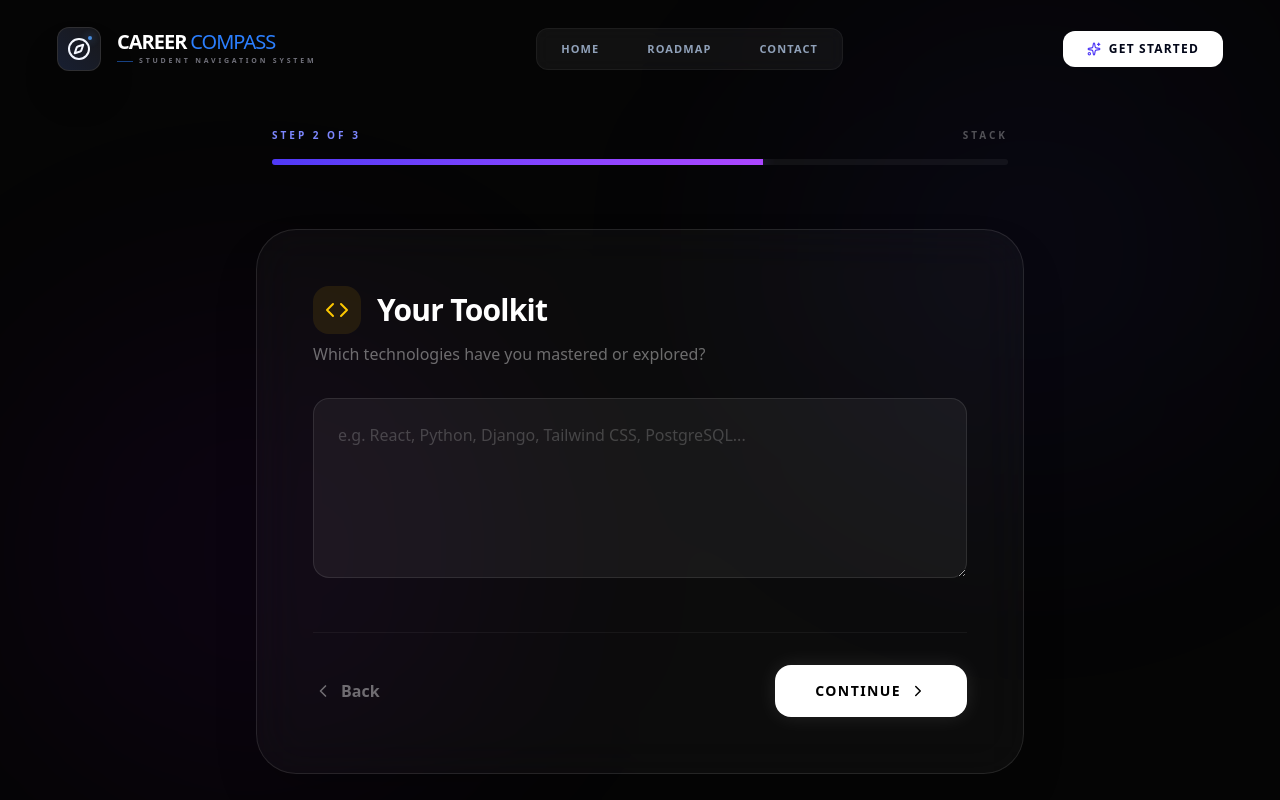
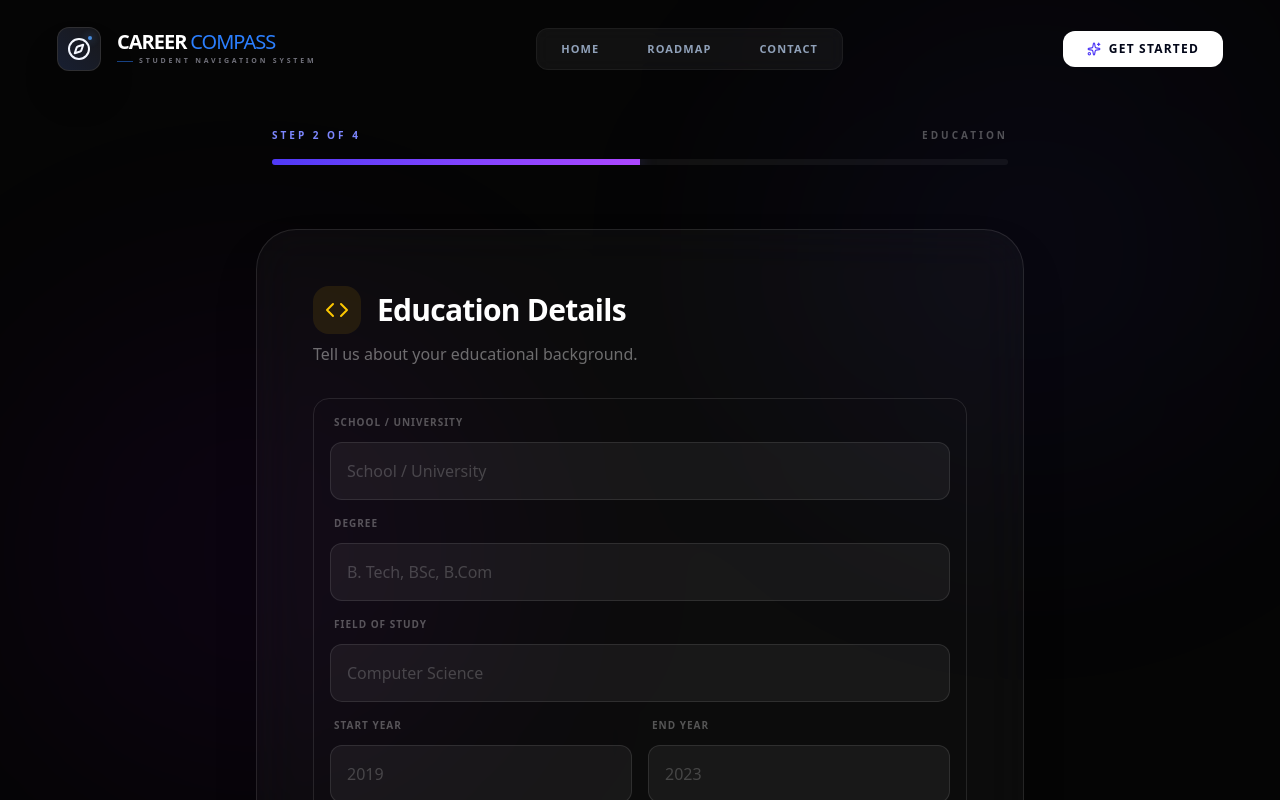
Before and after one commit to Vidhi2507/CareerCompass, a React (Vite) app in the folder CareerCompass/: page /manual-entry in a window 1280 px wide. Both pictures are taken after a click on the button "CONTINUE". Shown: the top 800 px of the page. Built offline with nearby package versions, Linux system fonts and the light colour scheme.

Commit message:
Education Details

```diff
--- a/CareerCompass/src/Pages/ManualEntry.jsx
+++ b/CareerCompass/src/Pages/ManualEntry.jsx
@@ -11,10 +11,50 @@ const ManualEntry = () => {
   const nextStep = () => setStep(prev => prev + 1);
   const prevStep = () => setStep(prev => prev - 1);
 
-  const [formData, setFormData] = useState({fullName: "",gradYear: "",education: "",skills: "",interests: []});
+  const [formData, setFormData] = useState({fullName: "",gradYear: "",
+    education: [
+    { school: "", degree: "", field: "", startYear: "", endYear: "" }
+  ]
+  ,skills: "",interests: []});
 
   const handleChange = (e) => {
     setFormData({ ...formData, [e.target.name]: e.target.value });
+  };
+  const handleExperienceAdd = () => {
+    setEducationList([
+      ...educationList,
+      {
+        school: "",
+        degree: "",
+        field: "",
+        startYear: "",
+        endYear: "",
+      },
+    ]);
+  };
+
+    const handleEducationChange = (index, e) => {
+    const updatedEducation = [...formData.education];
+    updatedEducation[index][e.target.name] = e.target.value;
+
+    setFormData({ ...formData, education: updatedEducation });
+  };
+
+  const addEducation = () => {
+    setFormData({
+      ...formData,
+      education: [
+        ...formData.education,
+        { school: "", degree: "", field: "", startYear: "", endYear: "" }
+      ]
+    });
+  };
+
+  const removeEducation = (index) => {
+    const updatedEducation = [...formData.education];
+    updatedEducation.splice(index, 1);
+
+    setFormData({ ...formData, education: updatedEducation });
   };
 
   const handleSubmit = async (e) => {
@@ -45,15 +85,15 @@ const ManualEntry = () => {
         {/* --- HIGH-TECH PROGRESS BAR --- */}
         <div className="mb-16 px-4">
           <div className="flex justify-between mb-4">
-             <span className="text-[10px] font-black uppercase tracking-[0.3em] text-indigo-400">Step {step} of 3</span>
+             <span className="text-[10px] font-black uppercase tracking-[0.3em] text-indigo-400">Step {step} of 4</span>
              <span className="text-[10px] font-black uppercase tracking-[0.3em] text-white/30">
-               {step === 1 ? 'Personal' : step === 2 ? 'Stack' : 'Goals'}
+               {step === 1 ? 'Experience' : step === 2 ? 'Education' : step === 3 ? 'Skills' : 'Goals'}
              </span>
           </div>
           <div className="h-1.5 w-full bg-white/5 rounded-full overflow-hidden">
             <motion.div
-              initial={{ width: "33%" }}
-              animate={{ width: `${(step / 3) * 100}%` }}
+              initial={{ width: "25%" }}
+              animate={{ width: `${(step / 4) * 100}%` }}
               className="h-full bg-gradient-to-r from-indigo-600 to-purple-500 shadow-[0_0_15px_rgba(79,70,229,0.5)]"
             />
           </div>
@@ -65,7 +105,7 @@ const ManualEntry = () => {
           className="bg-white/[0.03] backdrop-blur-xl border border-white/10 rounded-[40px] p-8 md:p-14 shadow-2xl relative overflow-hidden"
         >
           <AnimatePresence mode="wait">
-            {step === 1 && (
+            {step === 5 && (
               <motion.div
                 key="step1"
                 initial={{ x: 20, opacity: 0 }}
@@ -78,18 +118,91 @@ const ManualEntry = () => {
                     <h2 className="text-3xl font-black tracking-tight text-white">The Basics</h2>
                 </div>
                 <div className="grid grid-cols-1 md:grid-cols-2 gap-6">
-                  <InputField label="Full Name" placeholder="Vidya Sunil Shinde" name="fullName" value={formData.fullName} onChange={handleChange} />
-                  <InputField label="Graduation Year" placeholder="2027" name="gradYear" value={formData.gradYear} onChange={handleChange} />
                   <div className="md:col-span-2">
-                    <InputField label="Current Education" placeholder="Master of Computer Applications" name="education" value={formData.education} onChange={handleChange} />
+                    <InputField label="Full Name" placeholder="Vidya Shinde" name="fullName" value={formData.fullName} onChange={handleChange} />
+                  </div>
+                  <InputField label="Current Role" placeholder="Student" name="role" value={formData.role} onChange={handleChange} />
+                  <InputField label="Years of Experience" placeholder="2" name="years_experience" value={formData.years_experience} onChange={handleChange} />
+                  <div className="md:col-span-2 text font-black text-white">
+                    <button onClick={handleExperienceAdd} style={{ fontSize: 15 }}>➕ Add Experience</button>
                   </div>
                 </div>
+
+
+                {formData.experience.map((exp, index) => (
+                <div key={index} className="space-y-4 border border-white/10 p-4 rounded-2xl">
+
+                <InputField label="Company" type="text" name="company" placeholder="Company Name" value={exp.company} onChange={(e) => handleExperienceChange(index, e)} className="w-full bg-white/[0.05] border border-white/10 p-3 rounded-xl text-white"/>
+                <InputField label="Position" type="text" name="position" placeholder="Position Title" value={exp.position} onChange={(e) => handleExperienceChange(index, e)} className="w-full bg-white/[0.05] border border-white/10 p-3 rounded-xl text-white"/>
+                <InputField label="Description" type="text" name="description" placeholder="Job Description" value={exp.description} onChange={(e) => handleExperienceChange(index, e)} className="w-full bg-white/[0.05] border border-white/10 p-3 rounded-xl text-white"/>
+                <div className="grid grid-cols-2 gap-4">
+                          <InputField label="Start Year" type="text" name="startYear" placeholder="2019" value={exp.startYear} onChange={(e) => handleExperienceChange(index, e)} className="w-full bg-white/[0.05] border border-white/10 p-3 rounded-xl text-white"/>
+                          <InputField label="End Year" type="text" name="endYear" placeholder="2023" value={exp.endYear} onChange={(e) => handleExperienceChange(index, e)} className="w-full bg-white/[0.05] border border-white/10 p-3 rounded-xl text-white"/>
+                </div>
+
+
+                {formData.experience.length > 1 && (
+                      <button type="button" onClick={() => removeExperience(index)} className="text-red-400 font-bold text-sm"> Remove </button>
+
+                        )}
+                </div>
+                ))}
+                <button
+                  type="button"
+                  onClick={addExperience}
+                  className="mt-4 bg-white text-black px-4 py-2 rounded-xl font-bold"
+                >
+                  ➕ Add Experience
+                </button>
+
+
+              </motion.div>
+            )}
+            {step === 2 && (
+              <motion.div
+                key="step2"
+                initial={{ x: 20, opacity: 0 }}
+                animate={{ x: 0, opacity: 1 }}
+                exit={{ x: -20, opacity: 0 }}
+                className="space-y-8"
+              >
+                <div className="flex items-center gap-4 mb-2">
+                    <div className="p-3 bg-yellow-500/10 rounded-2xl text-yellow-400"><Code size={24}/></div>
+                    <h2 className="text-3xl font-black tracking-tight text-white">Education Details</h2>
+                </div>
+                <p className="text-white/40 font-medium">Tell us about your educational background.</p>
+                {formData.education.map((edu, index) => (
+                <div key={index} className="space-y-4 border border-white/10 p-4 rounded-2xl">
+
+                <InputField label="School / University" type="text" name="school" placeholder="School / University" value={edu.school} onChange={(e) => handleEducationChange(index, e)} className="w-full bg-white/[0.05] border border-white/10 p-3 rounded-xl text-white"/>
+                <InputField label="Degree" type="text" name="degree" placeholder="B. Tech, BSc, B.Com" value={edu.degree} onChange={(e) => handleEducationChange(index, e)} className="w-full bg-white/[0.05] border border-white/10 p-3 rounded-xl text-white"/>
+                <InputField label="Field of Study" type="text" name="field" placeholder="Computer Science" value={edu.field} onChange={(e) => handleEducationChange(index, e)} className="w-full bg-white/[0.05] border border-white/10 p-3 rounded-xl text-white"/>
+                <div className="grid grid-cols-2 gap-4">
+                          <InputField label="Start Year" type="text" name="startYear" placeholder="2019" value={edu.startYear} onChange={(e) => handleEducationChange(index, e)} className="w-full bg-white/[0.05] border border-white/10 p-3 rounded-xl text-white"/>
+                          <InputField label="End Year" type="text" name="endYear" placeholder="2023" value={edu.endYear} onChange={(e) => handleEducationChange(index, e)} className="w-full bg-white/[0.05] border border-white/10 p-3 rounded-xl text-white"/>
+                </div>
+
+
+                {formData.education.length > 1 && (
+                      <button type="button" onClick={() => removeEducation(index)} className="text-red-400 font-bold text-sm"> Remove </button>
+
+                        )}
+                </div>
+                ))}
+
+                <button
+                  type="button"
+                  onClick={addEducation}
+                  className="mt-4 bg-white text-black px-4 py-2 rounded-xl font-bold"
+                >
+                  ➕ Add Education
+                </button>
               </motion.div>
             )}
 
-            {step === 2 && (
+            {step === 0 && (
               <motion.div
-                key="step2"
+                key="not a valid step now"
                 initial={{ x: 20, opacity: 0 }}
                 animate={{ x: 0, opacity: 1 }}
                 exit={{ x: -20, opacity: 0 }}
@@ -131,6 +244,28 @@ const ManualEntry = () => {
                 </div>
               </motion.div>
             )}
+
+            {step === 4 && (
+              <motion.div
+                key="step4"
+                initial={{ x: 20, opacity: 0 }}
+                animate={{ x: 0, opacity: 1 }}
+                exit={{ x: -20, opacity: 0 }}
+                className="space-y-8"
+              >
+                <div className="flex items-center gap-4 mb-2">
+                    <div className="p-3 bg-emerald-500/10 rounded-2xl text-emerald-400"><Rocket size={24}/></div>
+                    <h2 className="text-3xl font-black tracking-tight text-white">Aspirations</h2>
+                </div>
+                <p className="text-white/40 font-medium">Select the paths that resonate with your career vision.</p>
+                <div className="grid grid-cols-1 sm:grid-cols-2 gap-4">
+                  <InterestCard label="Full Stack Engineering" icon="💻" />
+                  <InterestCard label="AI & Machine Learning" icon="🤖" />
+                  <InterestCard label="UX Architecture" icon="🎨" />
+                  <InterestCard label="Product Management" icon="🚀" />
+                </div>
+              </motion.div>
+            )}
           </AnimatePresence>
 
           {/* --- NAVIGATION --- */}
@@ -146,7 +281,7 @@ const ManualEntry = () => {
               <div />
             )}
 
-            {step < 3 ? (
+            {step < 4 ? (
               <button
                 onClick={nextStep}
                 className="bg-white text-black px-10 py-4 rounded-2xl font-black text-sm tracking-widest hover:scale-105 active:scale-95 transition-all shadow-[0_0_20px_rgba(255,255,255,0.1)] flex items-center gap-2"
```
